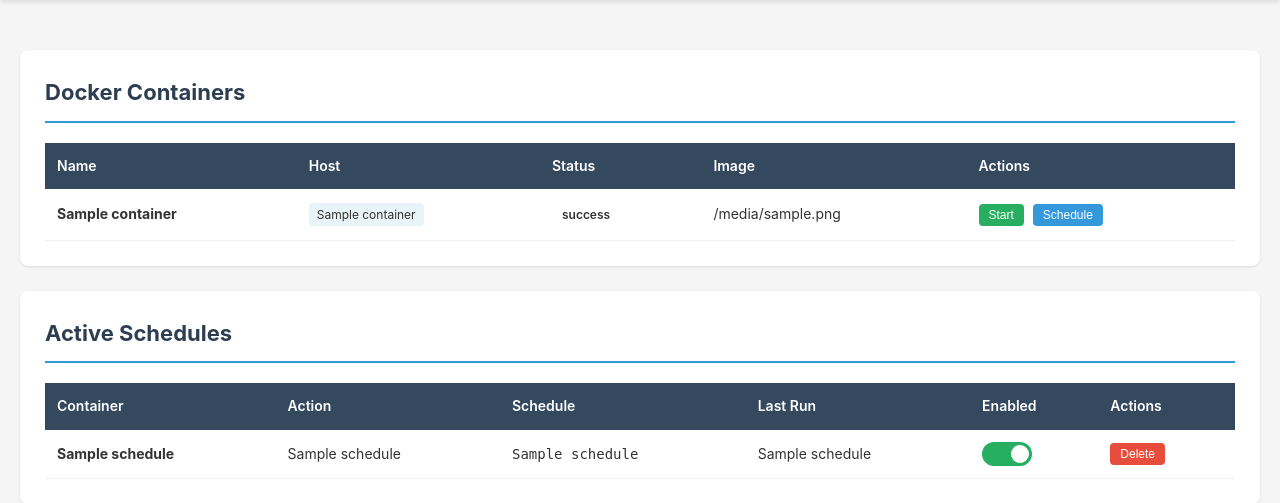
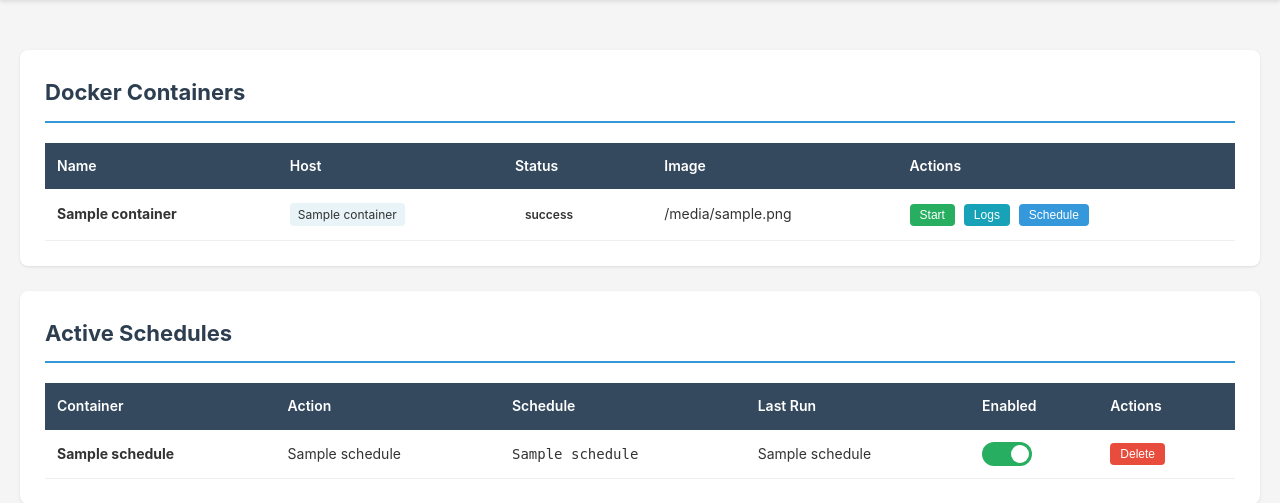
Before and after one commit to rsousa88/chrontainer, a Flask app: template templates/index.html in a window 1280 px wide. Shown: the part 160-663 px from the top of the page. Run offline with Flask 3, Linux system fonts and the light colour scheme; the template is opened without the code that fills it: most values are stand-ins (such as "Sample title", 1, 10 or a date in 2020); parts of the project's set-up code (start-up, migrations or seed data) failed here and were passed over.

Commit message:
feat: Add container logs viewer (Phase 1.2)
Backend changes:
- Added /api/container/<id>/logs endpoint
- Supports configurable tail lines (50-1000)
- Includes timestamps option
- Works across all Docker hosts

Frontend changes:
- Added "Logs" button to container actions
- Created logs modal with:
  - Selectable line count (50, 100, 200, 500, 1000)
  - Refresh button for live updates
  - Dark theme for better readability
  - Auto-scroll to latest logs
- Added btn-info CSS class for logs button
- Added btn-secondary CSS class for modals

Users can now view container logs directly from the dashboard
without SSH access to the host machine.

Co-Authored-By: Claude Sonnet 4.5 <noreply@anthropic.com>

```diff
--- a/app/main.py
+++ b/app/main.py
@@ -610,6 +610,36 @@ def api_unpause_container(container_id):
     success, message = unpause_container(container_id, container_name, host_id=host_id)
     return jsonify({'success': success, 'message': message})
 
+@app.route('/api/container/<container_id>/logs', methods=['GET'])
+def api_get_container_logs(container_id):
+    """API endpoint to get container logs"""
+    host_id = request.args.get('host_id', 1, type=int)
+    tail = request.args.get('tail', 100, type=int)  # Default to last 100 lines
+    timestamps = request.args.get('timestamps', 'true').lower() == 'true'
+
+    try:
+        docker_client = docker_manager.get_client(host_id)
+        if not docker_client:
+            return jsonify({'error': f'Cannot connect to Docker host {host_id}'}), 500
+
+        container = docker_client.containers.get(container_id)
+        logs = container.logs(
+            tail=tail,
+            timestamps=timestamps,
+            stdout=True,
+            stderr=True
+        ).decode('utf-8')
+
+        return jsonify({
+            'success': True,
+            'logs': logs,
+            'container_id': container_id,
+            'container_name': container.name
+        })
+    except Exception as e:
+        logger.error(f"Failed to get logs for container {container_id}: {e}")
+        return jsonify({'error': str(e)}), 500
+
 @app.route('/api/schedule', methods=['POST'])
 def add_schedule():
     """Add a new schedule"""
--- a/templates/index.html
+++ b/templates/index.html
@@ -148,6 +148,16 @@
 
         .btn-warning {
             background: #f39c12;
+            color: white;
+        }
+
+        .btn-info {
+            background: #17a2b8;
+            color: white;
+        }
+
+        .btn-secondary {
+            background: #95a5a6;
             color: white;
         }
 
@@ -360,6 +370,7 @@
                             {% else %}
                             <button class="btn btn-success btn-small" onclick="startContainer('{{ container.id }}', '{{ container.name }}', {{ container.host_id }})">Start</button>
                             {% endif %}
+                            <button class="btn btn-info btn-small" onclick="openLogsModal('{{ container.id }}', '{{ container.name }}', {{ container.host_id }})">Logs</button>
                             <button class="btn btn-primary btn-small" onclick="openScheduleModal('{{ container.id }}', '{{ container.name }}', {{ container.host_id }})">Schedule</button>
                         </td>
                     </tr>
@@ -460,6 +471,31 @@
                 <button type="submit" class="btn btn-success">Create Schedule</button>
                 <button type="button" class="btn btn-danger" onclick="closeScheduleModal()">Cancel</button>
             </form>
+        </div>
+    </div>
+
+    <!-- Logs Modal -->
+    <div id="logsModal" class="modal">
+        <div class="modal-content" style="max-width: 900px;">
+            <div class="modal-header">
+                <span class="close" onclick="closeLogsModal()">&times;</span>
+                <h3>Container Logs: <span id="logsContainerName"></span></h3>
+            </div>
+            <div style="margin-bottom: 15px;">
+                <label for="logLines" style="margin-right: 10px;">Lines:</label>
+                <select id="logLines" onchange="refreshLogs()" style="width: 100px; padding: 5px;">
+                    <option value="50">50</option>
+                    <option value="100" selected>100</option>
+                    <option value="200">200</option>
+                    <option value="500">500</option>
+                    <option value="1000">1000</option>
+                </select>
+                <button class="btn btn-primary btn-small" onclick="refreshLogs()" style="margin-left: 10px;">Refresh</button>
+            </div>
+            <pre id="logsContent" style="background: #1e1e1e; color: #d4d4d4; padding: 15px; border-radius: 4px; max-height: 500px; overflow-y: auto; font-size: 12px; line-height: 1.4; font-family: 'Courier New', monospace;">Loading logs...</pre>
+            <div style="margin-top: 15px;">
+                <button type="button" class="btn btn-secondary" onclick="closeLogsModal()">Close</button>
+            </div>
         </div>
     </div>
 
@@ -622,6 +658,57 @@
             }
         }
 
+        let currentLogsContainerId = null;
+        let currentLogsContainerName = null;
+        let currentLogsHostId = null;
+
+        function openLogsModal(containerId, containerName, hostId) {
+            currentLogsContainerId = containerId;
+            currentLogsContainerName = containerName;
+            currentLogsHostId = hostId;
+
+            document.getElementById('logsContainerName').textContent = containerName;
+            document.getElementById('logsModal').style.display = 'block';
+
+            // Load logs
+            fetchLogs(containerId, containerName, hostId);
+        }
+
+        function closeLogsModal() {
+            document.getElementById('logsModal').style.display = 'none';
+            currentLogsContainerId = null;
+            currentLogsContainerName = null;
+            currentLogsHostId = null;
+        }
+
+        function refreshLogs() {
+            if (currentLogsContainerId) {
+                fetchLogs(currentLogsContainerId, currentLogsContainerName, currentLogsHostId);
+            }
+        }
+
+        async function fetchLogs(containerId, containerName, hostId) {
+            const logsContent = document.getElementById('logsContent');
+            const tailLines = document.getElementById('logLines').value;
+
+            logsContent.textContent = 'Loading logs...';
+
+            try {
+                const response = await fetch(`/api/container/${containerId}/logs?host_id=${hostId}&tail=${tailLines}&timestamps=true`);
+                const result = await response.json();
+
+                if (result.success) {
+                    logsContent.textContent = result.logs || 'No logs available';
+                    // Auto-scroll to bottom
+                    logsContent.scrollTop = logsContent.scrollHeight;
+                } else {
+                    logsContent.textContent = `Error: ${result.error}`;
+                }
+            } catch (error) {
+                logsContent.textContent = `Error fetching logs: ${error.message}`;
+            }
+        }
+
         async function deleteSchedule(scheduleId) {
             if (!confirm('Delete this schedule?')) return;
 
```
